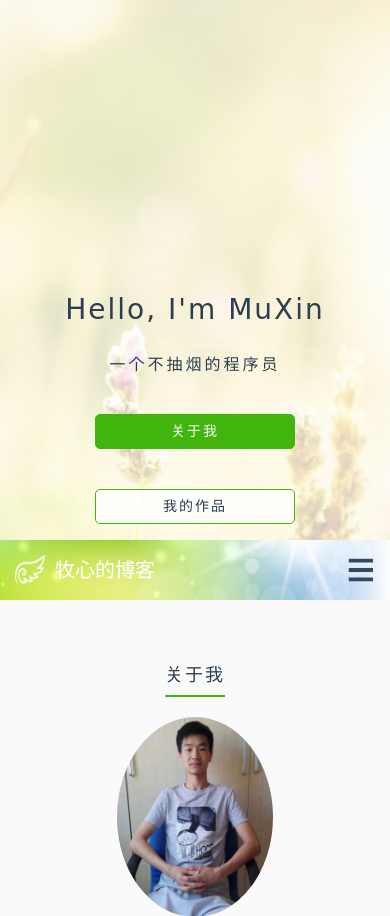
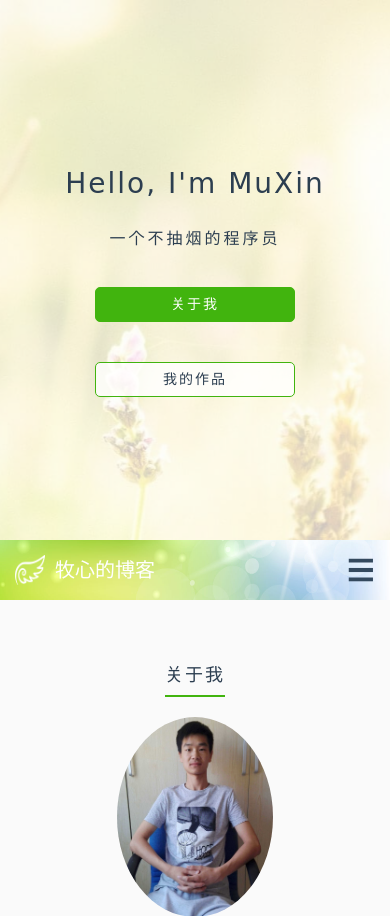
Before and after one commit to onion2014/myblog, a Django app: page /resume in a window 390 px wide. Shown: the top 916 px of the page. Run offline with Django 3.2, Linux system fonts and the light colour scheme; some libraries are stand-ins or nearby versions.

Commit message:
change resume

```diff
--- a/blog/static/css/resume.css
+++ b/blog/static/css/resume.css
@@ -682,7 +682,7 @@ div.skill p{
 		min-height: 540px;
 	}
 	#section1 .myIntro{
-		padding: 35vh 0 0;
+		padding: 20vh 0 0;
 	}
 	#section4 h2{
 		padding-top: 80px;
```
